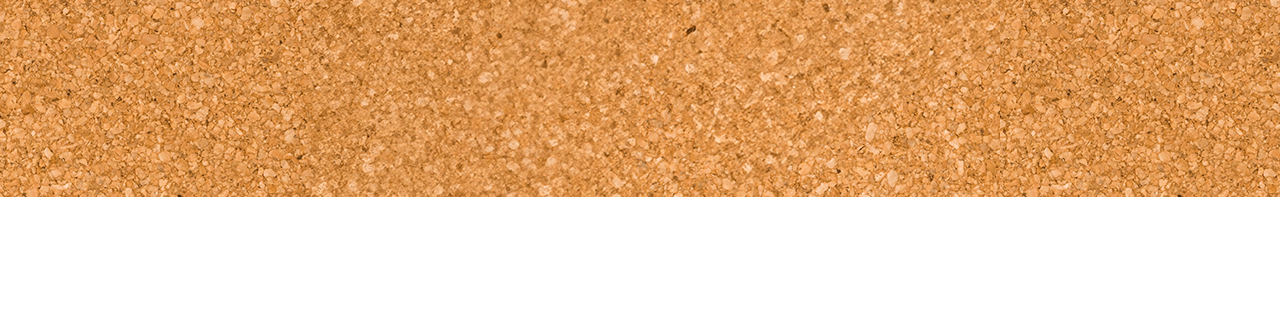
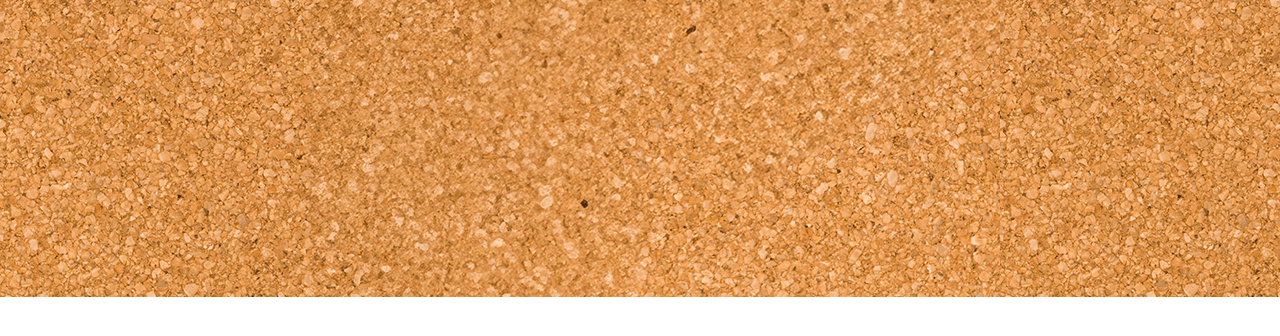
Before and after one commit to stefanobellomo/js-photo-blog, a plain HTML site: page index.html in a window 1280 px wide. Shown: the part 80-416 px from the top of the page. Drawn offline with nearby package versions, Linux system fonts and the light colour scheme; a web font is replaced by a local one.

Commit message:
add debug for test

```diff
--- a/css/style.css
+++ b/css/style.css
@@ -1,14 +1,23 @@
+/* ---GENERAL---*/
+
 *{
     margin: 0;
     padding: 0;
     box-sizing: border-box;
 }
 
+.debug{
+    height: 300px;
+}
+
+/* ---UTILIES--- */
+
 :root {
   --ff-title: 'Edu TAS Beginner', sans-serif;
   --ff-date: 'Sometype Mono', monospace;
 }
 
+/* ----IMAGE BACKGROUND--- */
 
 #base-header{
     background-image: url(/img/wall.png);
@@ -17,10 +26,13 @@
 
 #base-main{
     background-image: url(/img/cork.png);
-    height: 200px;
 }
+
+/* ---HEADER--- */
 
 h1{
     font-family: var(--ff-title);
     margin: 0;
 }
+
+/* ---MAIN--- */
--- a/index.html
+++ b/index.html
@@ -21,10 +21,10 @@
     </head>
 
     <body>
-            <header id="base-header" class="text-center ">
+            <header id="base-header" class="text-center">
                 <h1 class="display-3"> ESTATE '24</h1>
             </header>
-            <main id="base-main">
+            <main id="base-main" class="debug">
                 <div class="container"></div>
             </main>
         <script
```
